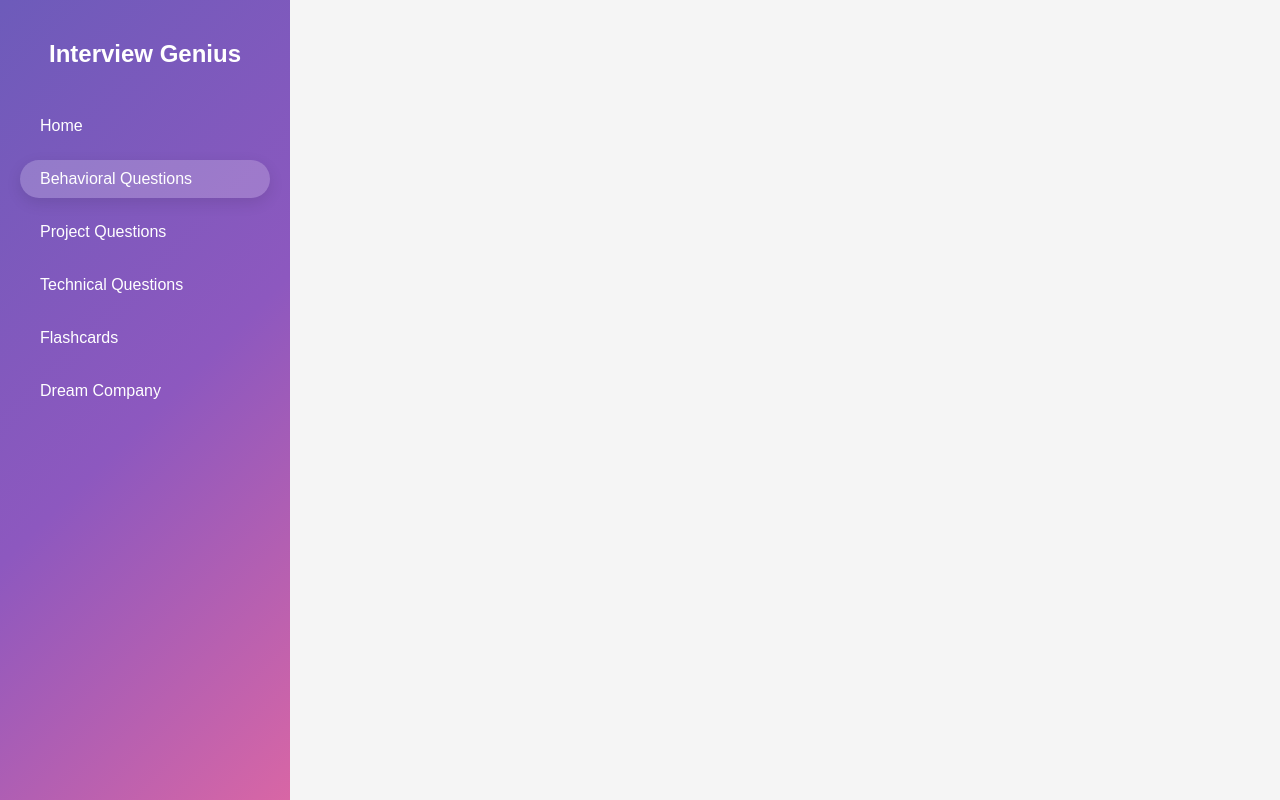
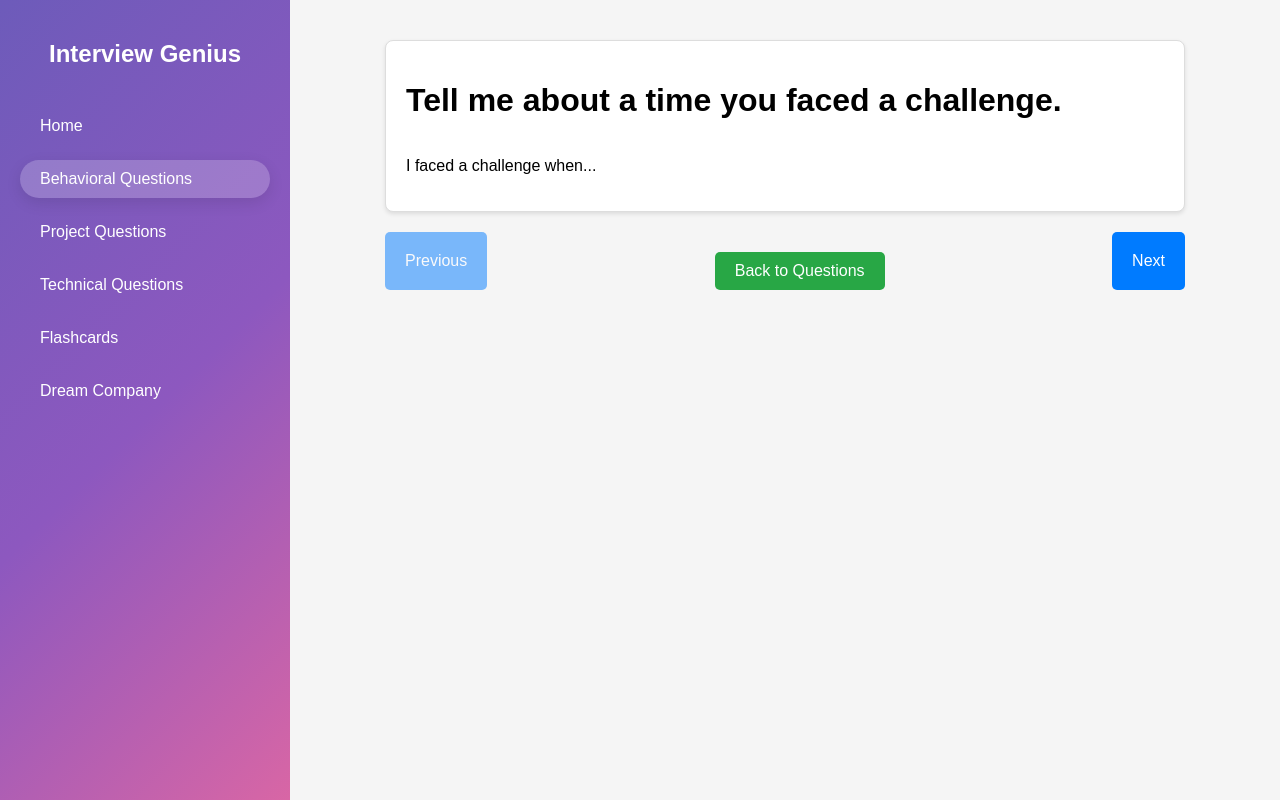
Before and after one commit to BhaskarAcharjee/InterviewBuzz, a React (Create React App) app in the folder frontend/: page /behavioral/1 in a window 1280 px wide. Built offline with nearby package versions, Linux system fonts and the light colour scheme.

Commit message:
Added CRUD operation for Behavioral section

```diff
--- a/frontend/src/App.js
+++ b/frontend/src/App.js
@@ -1,19 +1,23 @@
-import React, { useState } from 'react';
-import { BrowserRouter as Router, Route, Routes } from 'react-router-dom';
-import Sidebar from './components/Sidebar/Sidebar';
-import Home from './pages/Home/Home';
-import BehavioralQuestionList from './pages/BehavioralQuestions/BehavioralQuestionList';
-import BehavioralQuestionCreate from './pages/BehavioralQuestions/BehavioralQuestionCreate';
-import ProjectQuestions from './pages/ProjectQuestions/ProjectQuestions';
-import TechnicalQuestions from './pages/TechnicalQuestions/TechnicalQuestions';
-import Flashcards from './pages/Flashcards/Flashcards';
-import DreamCompany from './pages/DreamCompany/DreamCompany';
-import './App.css';
+import React, { useState } from "react";
+import { BrowserRouter as Router } from "react-router-dom";
+import Sidebar from "./components/Sidebar/Sidebar";
+import routes from "./routes/routes";
+import "./App.css";
 
 const App = () => {
   const initialQuestions = [
-        { id: 1, question: "Tell me about a time you faced a challenge.", answer: "I faced a challenge when..." },
-        { id: 2, question: "How do you handle stress?", answer: "I handle stress by..." }
+    {
+      id: 1,
+      question: "Tell me about a time you faced a challenge.",
+      answer: "I faced a challenge when...",
+      isFavorite: false,
+    },
+    {
+      id: 2,
+      question: "How do you handle stress?",
+      answer: "I handle stress by...",
+      isFavorite: false,
+    },
   ];
 
   const [questions, setQuestions] = useState(initialQuestions);
@@ -22,20 +26,26 @@ const App = () => {
     setQuestions([...questions, newQuestion]);
   };
 
+  const editQuestion = (editedQuestion) => {
+    setQuestions(
+      questions.map((q) => (q.id === editedQuestion.id ? editedQuestion : q))
+    );
+  };
+
+  const toggleFavorite = (id) => {
+    setQuestions(
+      questions.map((q) =>
+        q.id === id ? { ...q, isFavorite: !q.isFavorite } : q
+      )
+    );
+  };
+
   return (
     <Router>
       <div className="App">
         <Sidebar />
         <main className="main-content">
-                    <Routes>
-                        <Route path="/" element={<Home />} />
-                        <Route path="/behavioral" element={<BehavioralQuestionList questions={questions} />} />
-                        <Route path="/behavioral/create" element={<BehavioralQuestionCreate onSave={addNewQuestion} />} />
-                        <Route path="/projects" element={<ProjectQuestions />} />
-                        <Route path="/technical" element={<TechnicalQuestions />} />
-                        <Route path="/flashcards" element={<Flashcards />} />
-                        <Route path="/dream-company" element={<DreamCompany />} />
-                    </Routes>
+          {routes(questions, addNewQuestion, editQuestion, toggleFavorite)}
         </main>
       </div>
     </Router>
--- /dev/null
+++ b/frontend/src/pages/BehavioralQuestions/BehavioralQuestionDetail.jsx
@@ -0,0 +1,59 @@
+import React from "react";
+import { useNavigate, useParams, Link } from "react-router-dom";
+import "./BehavioralQuestions.css";
+
+const BehavioralQuestionDetail = ({ questions }) => {
+  const { id } = useParams();
+  const navigate = useNavigate();
+  const questionIndex = questions.findIndex((q) => q.id === parseInt(id));
+  const question = questions[questionIndex];
+
+  if (!question) {
+    return <div className="question-detail-container">Question not found.</div>;
+  }
+
+  const handleNext = () => {
+    const nextQuestionId = questions[questionIndex + 1]?.id;
+    if (nextQuestionId) {
+      navigate(`/behavioral/${nextQuestionId}`);
+    }
+  };
+
+  const handlePrev = () => {
+    const prevQuestionId = questions[questionIndex - 1]?.id;
+    if (prevQuestionId) {
+      navigate(`/behavioral/${prevQuestionId}`);
+    }
+  };
+
+  return (
+    <div className="question-detail-container">
+      <div className="card">
+        <div className="card-header">
+          <h1>{question.question}</h1>
+          <div className="card-icons">
+            <Link to={`/edit/${question.id}`}>
+              <i className="edit-icon fas fa-edit" title="Edit Question"></i>
+            </Link>
+            {/* Add labels option */}
+            {/* <i className="label-icon fas fa-tags" title="Add Labels"></i> */}
+          </div>
+        </div>
+        <p>{question.answer}</p>
+      </div>
+      <div className="navigation">
+        <button className="nav-btn" onClick={handlePrev} disabled={questionIndex === 0}>
+          Previous
+        </button>
+        <button className="back-btn" onClick={() => navigate("/behavioral")}>
+        Back to Questions
+      </button>
+        <button className="nav-btn" onClick={handleNext} disabled={questionIndex === questions.length - 1}>
+          Next
+        </button>
+      </div>
+    </div>
+  );
+};
+
+export default BehavioralQuestionDetail;
--- /dev/null
+++ b/frontend/src/pages/BehavioralQuestions/BehavioralQuestionEdit.jsx
@@ -0,0 +1,53 @@
+import React, { useState, useEffect } from "react";
+import { useNavigate, useParams } from "react-router-dom";
+import MarkdownEditor from "@uiw/react-md-editor";
+import "./BehavioralQuestions.css";
+
+const BehavioralQuestionEdit = ({ questions, onSave }) => {
+  const { id } = useParams();
+  const navigate = useNavigate();
+  const questionToEdit = questions.find((q) => q.id === parseInt(id));
+
+  const [question, setQuestion] = useState("");
+  const [answer, setAnswer] = useState("");
+
+  useEffect(() => {
+    if (questionToEdit) {
+      setQuestion(questionToEdit.question);
+      setAnswer(questionToEdit.answer);
+    }
+  }, [questionToEdit]);
+
+  const handleSave = () => {
+    const updatedQuestion = {
+      id: parseInt(id),
+      question,
+      answer,
+    };
+    onSave(updatedQuestion);
+    navigate("/behavioral");
+  };
+
+  if (!questionToEdit) {
+    return <div>Question not found.</div>;
+  }
+
+  return (
+    <div className="create-question-container">
+      <h1>Edit Behavioral Question</h1>
+      <input
+        type="text"
+        placeholder="Enter your question"
+        value={question}
+        onChange={(e) => setQuestion(e.target.value)}
+        className="input"
+      />
+      <MarkdownEditor value={answer} onChange={(value) => setAnswer(value)} />
+      <button className="save-btn" onClick={handleSave}>
+        Save Changes
+      </button>
+    </div>
+  );
+};
+
+export default BehavioralQuestionEdit;
--- a/frontend/src/pages/BehavioralQuestions/BehavioralQuestions.css
+++ b/frontend/src/pages/BehavioralQuestions/BehavioralQuestions.css
@@ -1,4 +1,4 @@
-/* BehavioralQuestions.css */
+/* Main Page */
 
 .behavioral-questions-container {
   padding: 20px;
@@ -16,15 +16,21 @@
   border-radius: 5px;
   cursor: pointer;
   margin-bottom: 20px;
+  transition: background-color 0.3s;
+}
+
+.create-new-btn:hover {
+  background-color: #218838;
 }
 
 .filter-options {
   display: flex;
   justify-content: space-between;
+  align-items: center;
   margin-bottom: 20px;
 }
 
-.tab {
+.filter-tab {
   padding: 10px 20px;
   font-size: 1rem;
   cursor: pointer;
@@ -32,6 +38,13 @@
   color: white;
   border: none;
   border-radius: 5px;
+  margin-right: 10px;
+  transition: background-color 0.3s;
+}
+
+.filter-tab:hover,
+.filter-tab.active {
+  background-color: #0056b3;
 }
 
 .toggle-view-btn {
@@ -42,6 +55,11 @@
   color: white;
   border: none;
   border-radius: 5px;
+  transition: background-color 0.3s;
+}
+
+.toggle-view-btn:hover {
+  background-color: #5a6268;
 }
 
 .question-list {
@@ -71,38 +89,26 @@
   overflow: hidden;
 }
 
-.card.expanded {
-  cursor: default;
-  transform: scale(1.05);
-}
-
 .card-header {
   display: flex;
   justify-content: space-between;
   align-items: center;
 }
 
-.favorite-icon {
-  font-size: 1.5rem;
-  color: #ccc;
-  transition: color 0.3s, transform 0.3s;
+.card-icons {
+  display: flex;
+  gap: 10px;
 }
 
-.favorite-icon.active {
-  color: #ff0000;
-  transform: scale(1.2);
+.edit-icon {
+  font-size: 1.5rem;
+  cursor: pointer;
+  transition: color 0.3s, transform 0.3s;
+  color: #007bff;
 }
 
-.favorite-icon:hover {
-  color: #ff6666;
-}
-
-.card h3 {
-  margin-bottom: 10px;
-}
-
-.card p {
-  margin: 10px 0;
+.edit-icon:hover {
+  color: #0056b3;
 }
 
 .navigation {
@@ -115,17 +121,79 @@
 .nav-btn {
   padding: 10px 20px;
   font-size: 1rem;
-  background-color: #28a745;
+  background-color: #007bff;
   color: white;
   border: none;
   border-radius: 5px;
   cursor: pointer;
 }
 
-.nav-btn + .nav-btn {
-  background-color: #007bff;
+.nav-btn:disabled {
+  opacity: 0.5;
+  cursor: not-allowed;
 }
 
+.back-btn:hover {
+  background-color: #218838;
+}
+
+.card-icons {
+  display: flex;
+  gap: 10px;
+}
+
+.favorite-icon,
+.edit-icon {
+  font-size: 1.5rem;
+  cursor: pointer;
+  transition: color 0.3s, transform 0.3s;
+}
+
+.favorite-icon {
+  color: #ccc;
+}
+
+.favorite-icon.active {
+  color: #ff0000;
+  transform: scale(1.2);
+}
+
+.favorite-icon:hover {
+  color: #ff6666;
+}
+
+.edit-icon {
+  color: #007bff;
+}
+
+.edit-icon:hover {
+  color: #0056b3;
+}
+
+.question-detail-container {
+  padding: 20px;
+  max-width: 800px;
+  margin: 0 auto;
+  font-family: Arial, sans-serif;
+}
+
+.back-btn {
+  padding: 10px 20px;
+  font-size: 1rem;
+  background-color: #28a745;
+  color: white;
+  border: none;
+  border-radius: 5px;
+  cursor: pointer;
+  margin-top: 20px;
+  transition: background-color 0.3s;
+}
+
+.back-btn:hover {
+  background-color: #218838;
+}
+
+/* Create & Update */
 .create-question-container {
   padding: 20px;
   max-width: 800px;
--- /dev/null
+++ b/frontend/src/routes/routes.js
@@ -0,0 +1,47 @@
+import React from "react";
+import { Route, Routes } from "react-router-dom";
+import Home from "../pages/Home/Home";
+import BehavioralQuestionList from "../pages/BehavioralQuestions/BehavioralQuestionList";
+import BehavioralQuestionCreate from "../pages/BehavioralQuestions/BehavioralQuestionCreate";
+import BehavioralQuestionDetail from "../pages/BehavioralQuestions/BehavioralQuestionDetail";
+import BehavioralQuestionEdit from "../pages/BehavioralQuestions/BehavioralQuestionEdit";
+import ProjectQuestions from "../pages/ProjectQuestions/ProjectQuestions";
+import TechnicalQuestions from "../pages/TechnicalQuestions/TechnicalQuestions";
+import Flashcards from "../pages/Flashcards/Flashcards";
+import DreamCompany from "../pages/DreamCompany/DreamCompany";
+
+const routes = (questions, addNewQuestion, editQuestion, toggleFavorite) => (
+  <Routes>
+    <Route path="/" element={<Home />} />
+    <Route
+      path="/behavioral"
+      element={
+        <BehavioralQuestionList
+          questions={questions}
+          onEdit={editQuestion}
+          toggleFavorite={toggleFavorite}
+        />
+      }
+    />
+    <Route
+      path="/behavioral/create"
+      element={<BehavioralQuestionCreate onSave={addNewQuestion} />}
+    />
+    <Route
+      path="/behavioral/:id"
+      element={<BehavioralQuestionDetail questions={questions} />}
+    />
+    <Route
+      path="/behavioral/edit/:id"
+      element={
+        <BehavioralQuestionEdit questions={questions} onSave={editQuestion} />
+      }
+    />
+    <Route path="/projects" element={<ProjectQuestions />} />
+    <Route path="/technical" element={<TechnicalQuestions />} />
+    <Route path="/flashcards" element={<Flashcards />} />
+    <Route path="/dream-company" element={<DreamCompany />} />
+  </Routes>
+);
+
+export default routes;
```
Also changed, not shown: frontend/src/pages/BehavioralQuestions/BehavioralQuestionCard.jsx (+24 -34 lines), frontend/src/pages/BehavioralQuestions/BehavioralQuestionList.jsx (+27 -4 lines). Lines whose indentation alone changed are shown as unchanged.
